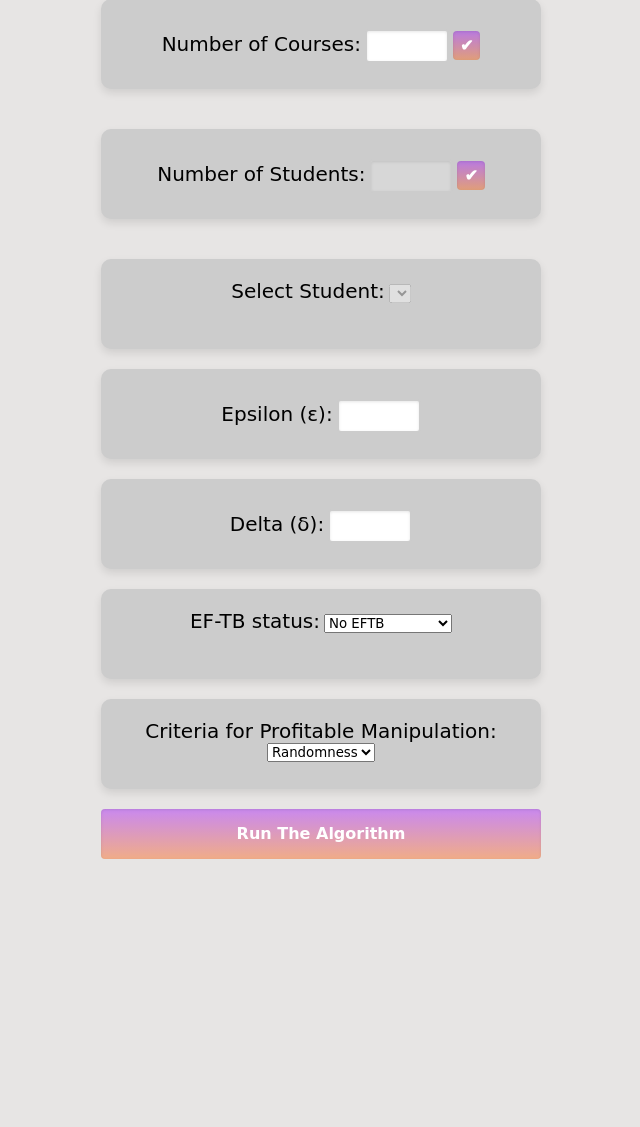
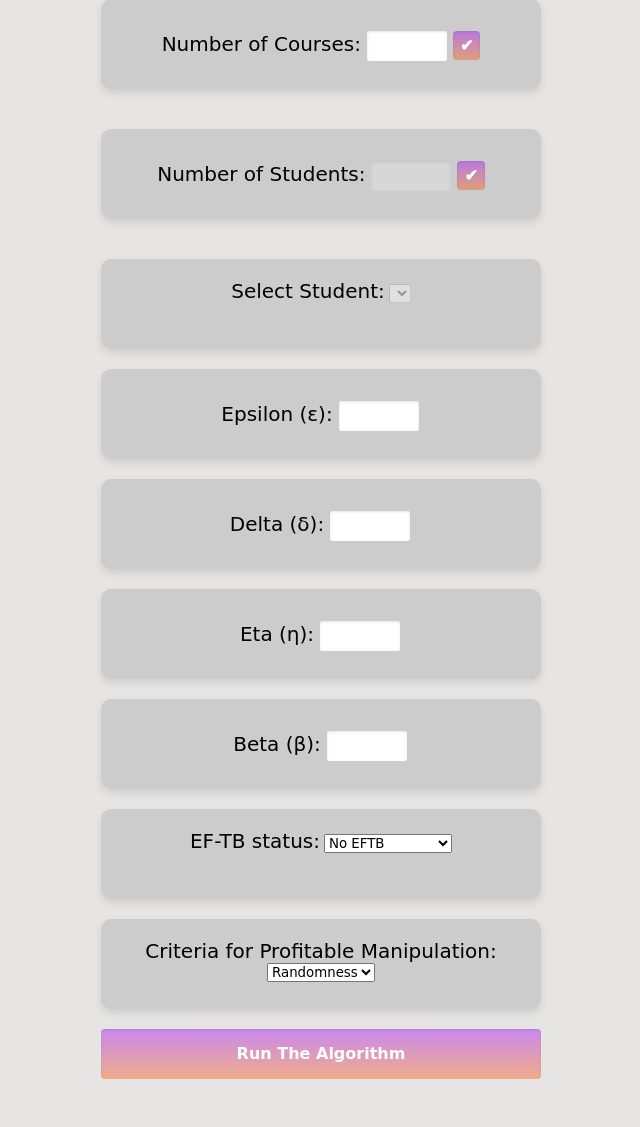
Before and after one commit to Final-project-distribution-of-courses/Flask-Website, a Flask app: template templates/manipulation_form.html in a window 1280 px wide. Shown: the part 359-1486 px from the top of the page, without its empty margins (319-959 px from the left). Before the commit the page ends 1218 px from the top, so only its background shows below. Run offline with Flask 3, Linux system fonts and the light colour scheme; the template is opened without the code that fills it, so the values that code supplies are empty.

Commit message:
add eta and beta

```diff
--- a/templates/manipulation_form.html
+++ b/templates/manipulation_form.html
@@ -56,6 +56,18 @@
             <input type="number" id="delta" name="delta" step="0.01" min="0" required><br><br>
         </div>
 
+         <div class="fieldsContainer">
+            <!-- Eta Input Field -->
+            <label for="eta">Eta (η):</label>
+            <input type="number" id="eta" name="eta" step="0.01" min="0" required><br><br>
+        </div>
+
+        <div class="fieldsContainer">
+            <!-- Beta Input Field -->
+            <label for="beta">Beta (β):</label>
+            <input type="number" id="beta" name="beta" step="0.01" min="0" required><br><br>
+        </div>
+
         <div class="fieldsContainer">
             <!-- t Input Field with Options -->
             <label for="ef-tb">EF-TB status:</label>
@@ -80,25 +92,6 @@
 </div>
 <script src="{{ url_for('static', filename='form-functions.js') }}"></script>
 <script>
-    function addStudentFields() {
-        const numStudents = document.getElementById('numberOfStudents').value;
-        const studentSelection = document.getElementById('studentSelection');
-        studentSelection.innerHTML = ''; // Clear any existing options
-
-        for (let i = 1; i <= numStudents; i++) {
-            const option = document.createElement('option');
-            option.value = 'Student ' + i;
-            option.text = 'Student ' + i;
-            studentSelection.add(option);
-        }
-        studentSelection.disabled = false;
-    }
-
-    // Enable the number of students field when course capacities are chosen
-    function addCourseFields() {
-        // Logic for adding course fields
-        document.getElementById('numberOfStudents').disabled = false;
-    }
 </script>
 </body>
 </html>
```
